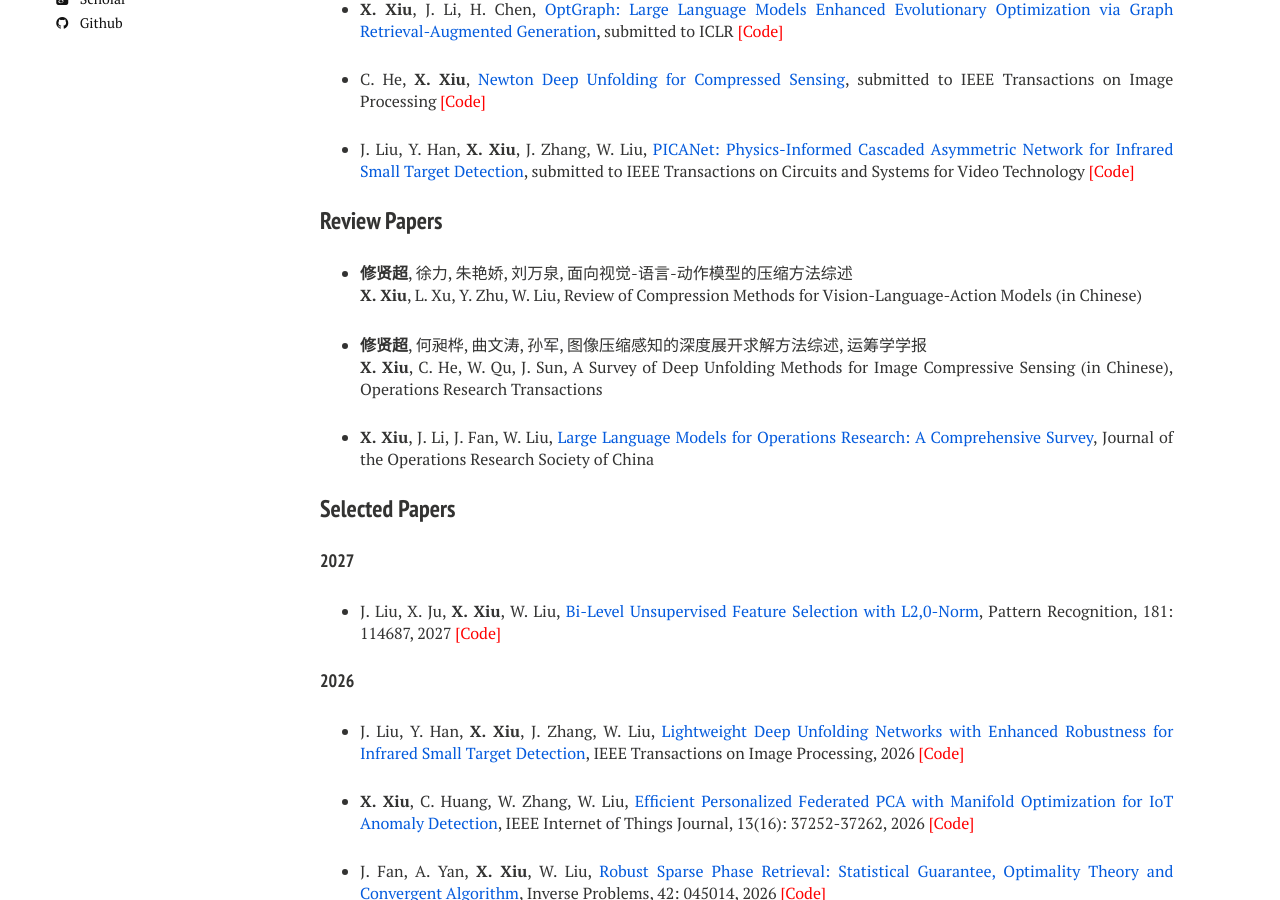
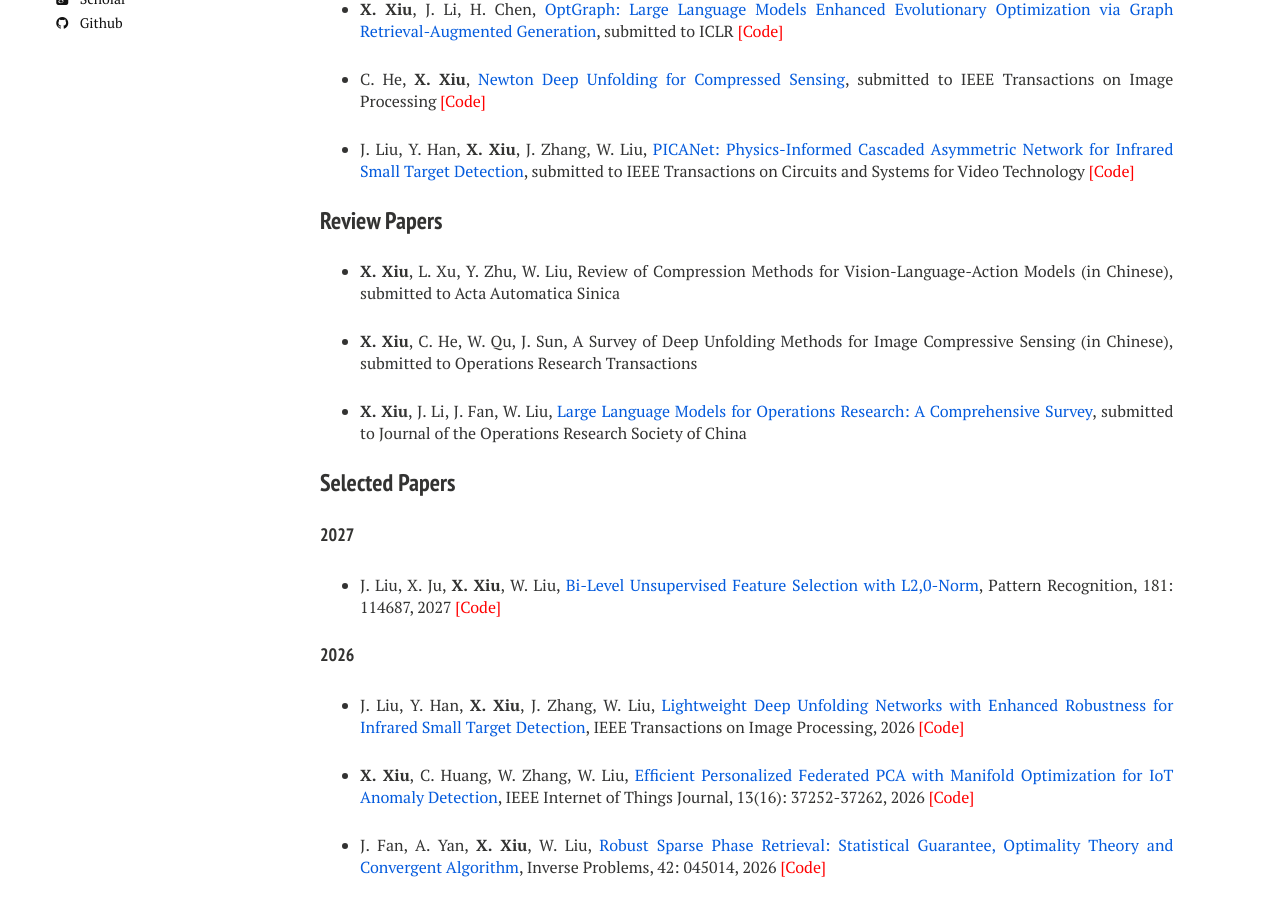
Before and after one commit to xianchaoxiu/xianchaoxiu.github.io, a Jekyll site: the page built from publications/index.md, in a window 1280 px wide and 900 px high, scrolled down 318 px. Built offline with Jekyll 4.4.1, drawn with Linux system fonts in a browser that asks for light colours; nearby versions of some CDN libraries.

Commit message:
Update index.md

```diff
--- a/publications/index.md
+++ b/publications/index.md
@@ -24,13 +24,11 @@ share: false
 
 ### Review Papers
 
-* <b>修贤超</b>, 徐力, 朱艳娇, 刘万泉, 面向视觉-语言-动作模型的压缩方法综述 <br>
-<b>X. Xiu</b>, L. Xu, Y. Zhu, W. Liu, Review of Compression Methods for Vision-Language-Action Models (in Chinese)
+* <b>X. Xiu</b>, L. Xu, Y. Zhu, W. Liu, Review of Compression Methods for Vision-Language-Action Models (in Chinese),  submitted to Acta Automatica Sinica
 
-* <b>修贤超</b>, 何昶桦, 曲文涛, 孙军, 图像压缩感知的深度展开求解方法综述, 运筹学学报 <br>
-<b>X. Xiu</b>, C. He, W. Qu, J. Sun, A Survey of Deep Unfolding Methods for Image Compressive Sensing (in Chinese), Operations Research Transactions
+* <b>X. Xiu</b>, C. He, W. Qu, J. Sun, A Survey of Deep Unfolding Methods for Image Compressive Sensing (in Chinese),  submitted to  Operations Research Transactions
 
-* <b>X. Xiu</b>, J. Li, J. Fan, W. Liu, <a href="https://arxiv.org/abs/2605.20849" class="textlink" target="_blank">Large Language Models for Operations Research: A Comprehensive Survey</a>, Journal of the Operations Research Society of China
+* <b>X. Xiu</b>, J. Li, J. Fan, W. Liu, <a href="https://arxiv.org/abs/2605.20849" class="textlink" target="_blank">Large Language Models for Operations Research: A Comprehensive Survey</a>,  submitted to  Journal of the Operations Research Society of China
 
 ### Selected Papers
 
```
